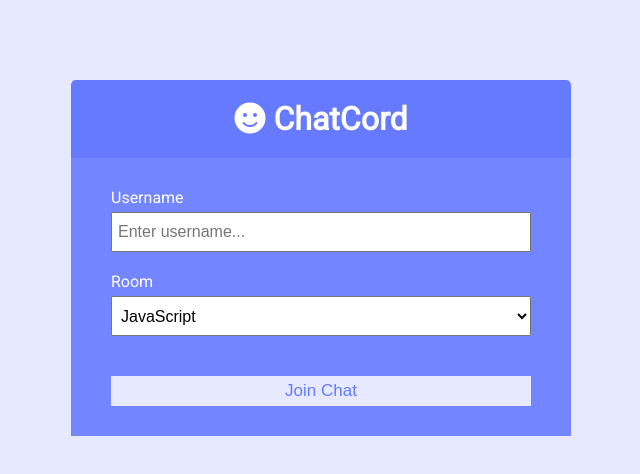
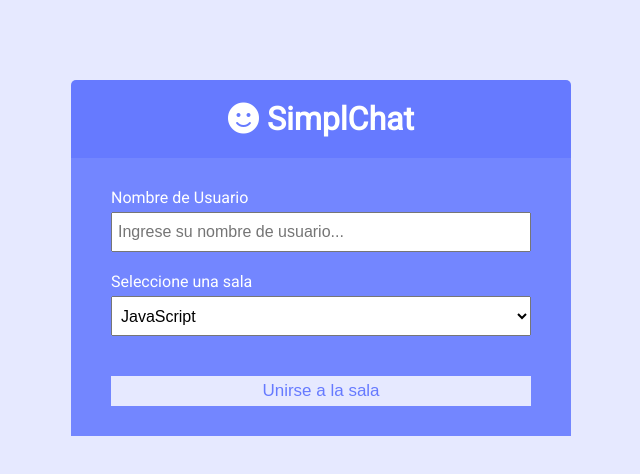
Before and after one commit to fsappdev/simplChat, a website: page public/index.html in a window 1280 px wide. Shown: the whole page, without its empty margins (319-959 px from the left). Drawn offline with Linux system fonts and the light colour scheme.

Commit message:
2do commit demo

```diff
--- a/public/index.html
+++ b/public/index.html
@@ -16,22 +16,22 @@
   <body>
     <div class="join-container">
       <header class="join-header">
-				<h1><i class="fas fa-smile"></i> ChatCord</h1>
+        <h1><i class="fas fa-smile"></i> SimplChat</h1>
       </header>
       <main class="join-main">
         <form action="chat.html">
           <div class="form-control">
-						<label for="username">Username</label>
+            <label for="username">Nombre de Usuario</label>
             <input
               type="text"
               name="username"
               id="username"
-							placeholder="Enter username..."
+              placeholder="Ingrese su nombre de usuario..."
               required
             />
           </div>
           <div class="form-control">
-						<label for="room">Room</label>
+            <label for="room">Seleccione una sala</label>
             <select name="room" id="room">
               <option value="JavaScript">JavaScript</option>
               <option value="Python">Python</option>
@@ -41,7 +41,7 @@
               <option value="Java">Java</option>
             </select>
           </div>
-					<button type="submit" class="btn">Join Chat</button>
+          <button type="submit" class="btn">Unirse a la sala</button>
         </form>
       </main>
     </div>
```
Lines whose indentation alone changed are shown as unchanged.
